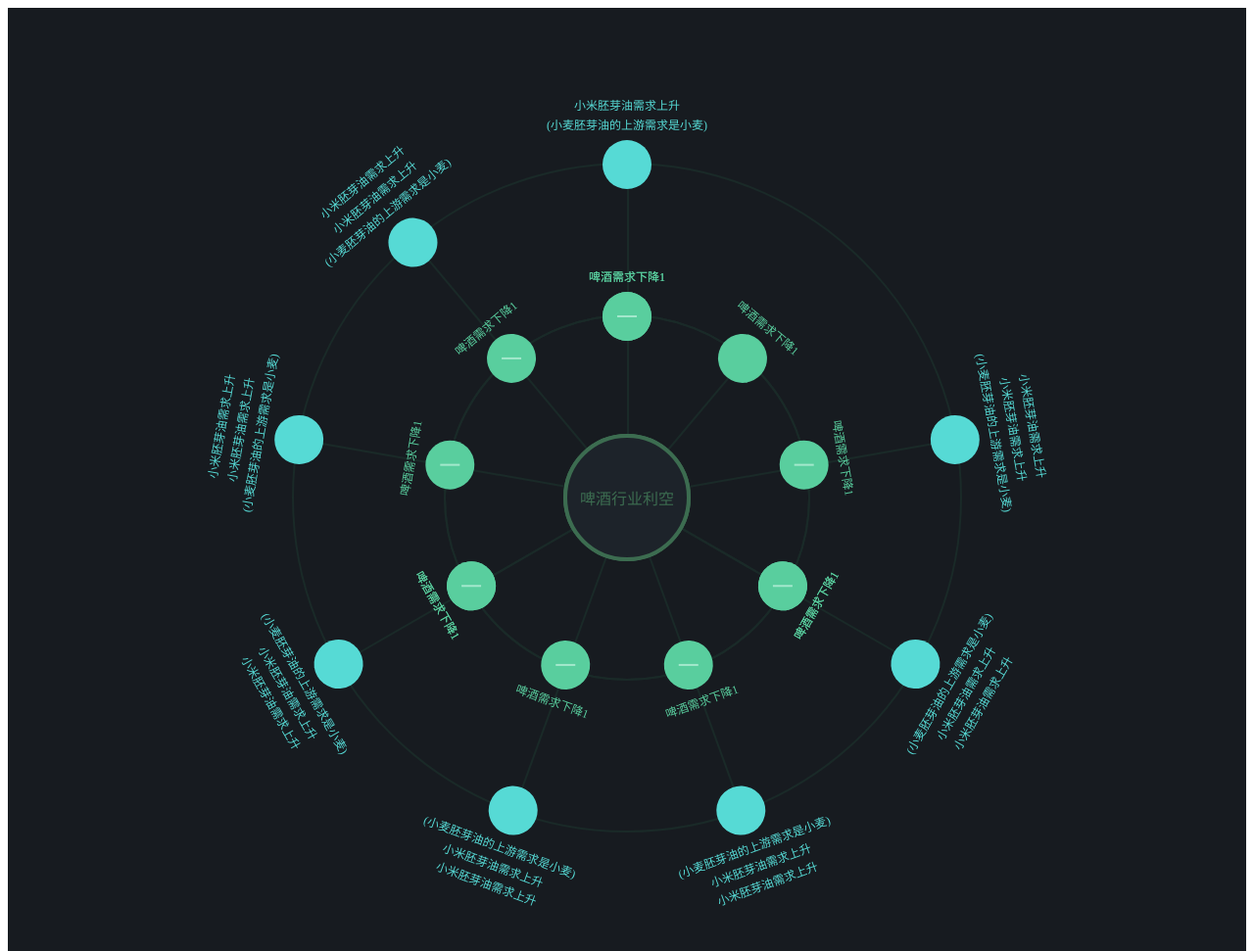
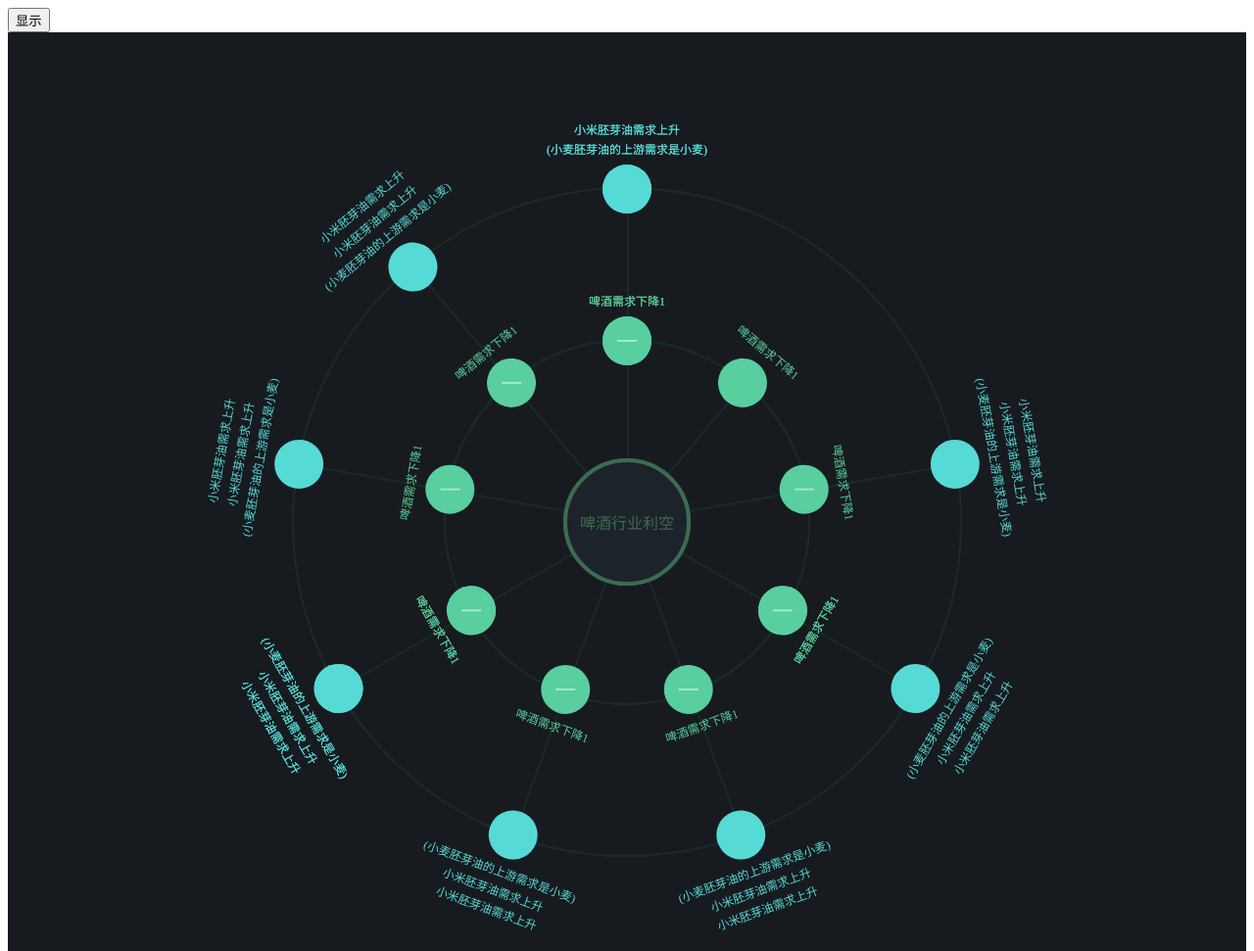
Before and after one commit to kuckboy1994/net-charts, a plain HTML site: page demo.html in a window 1280 px wide. Shown: the top 971 px of the page at 98% size. Drawn offline with nearby package versions, Linux system fonts and the light colour scheme.

Commit message:
@BUG 孙子球颜色不能设置，切换显示不显示问题。

```diff
--- a/demo.html
+++ b/demo.html
@@ -11,6 +11,7 @@
 	</style>
 </head>
 <body>
+	<button id="view_change">显示</button>
 	<div class="net-chart" id="view_net_chart">
 	</div>
 	<div class="net-chart" id="view_net_chart_1">
@@ -19,6 +20,9 @@
 	<script src="http://s.thsi.cn/js/jquery-1.8.3.min.js"></script>
 	<script src="netChart.js"></script>
 	<script>
+		var isExpand = true;
+
+		function show () {
 			$('#view_net_chart').netChart({
 				title: {
 					text: '啤酒行业利空',
@@ -27,7 +31,7 @@
 					lineHeight: '16px',
 					fontWeight: 'bold'
 				},
-			expand: false,
+				expand: isExpand,
 				data: [
 					{
 						title: '啤酒需求下降1',
@@ -61,6 +65,7 @@
 					lineHeight: '16px',
 					fontWeight: 'bold'
 				},
+				expand: isExpand,
 				data: [
 					{
 						title: '啤酒需求下降1',
@@ -146,6 +151,12 @@
 					}
 				]
 			});
+		}
+		show();
+		$('#view_change').on('click', function () {
+			isExpand = !isExpand;
+			show();
+		});
 	</script>
 
 </body>
--- a/netChart.js
+++ b/netChart.js
@@ -73,7 +73,7 @@
 				overflow: 'hidden',
 				fontFamily: this.options.common.fontFamily
 			});
-			$(this).append('<div id="'+this.options.containerId+'"></div>');
+			$(this).html('<div id="'+this.options.containerId+'"></div>');
 		},
 		_setSize: function () {
 			var aData = this._getAdjustmentData();
@@ -147,7 +147,7 @@
 								width: 40%;\
 								min-width: 20px;\
 								height: 4%;\
-								background: #a3e8cc;\
+								background-color: #a3e8cc;\
 								position: absolute;\
 								top: 50%;\
 								left: 50%;\
@@ -158,7 +158,7 @@
 								width: 40%;\
 								min-width: 20px;\
 								height: 4%;\
-								background: #a3e8cc;\
+								background-color: #a3e8cc;\
 								position: absolute;\
 								top: 50%;\
 								left: 50%;\
@@ -172,7 +172,7 @@
 								width: 40%;\
 								min-width: 20px;\
 								height: 4%;\
-								background: #a3e8cc;\
+								background-color: #a3e8cc;\
 								position: absolute;\
 								top: 50%;\
 								left: 50%;\
@@ -214,7 +214,7 @@
 							bottom: 50%;\
 							width: '+self.options.originLine.width+';\
 							height: '+lineHight+'%;\
-							background: '+self.options.originLine.backgroundColor+';\
+							background-color: '+self.options.originLine.backgroundColor+';\
 							transform-origin: center bottom;\
 							z-index: '+self.options.originLine.zIndex+';\
 							transition: '+self.options.originLine.transition+';\
@@ -273,7 +273,7 @@
 							width: 5%;\
 							height: 5%;\
 							border-radius: 50%;\
-							background: '+self.options.childBoll.backgroundColor+';\
+							background-color: '+self.options.childBoll.backgroundColor+';\
 							transform-origin: center 417%;\
 							z-index: '+self.options.childBoll.zIndex+';\
 							transform: translate(-50%, -50%) rotate('+rotateDeg+'deg);">\
@@ -304,10 +304,10 @@
 							width: 5%;\
 							height: 5%;\
 							border-radius: 50%;\
-							background: #56dad5;\
+							background-color: '+self.options.grandsonBoll.backgroundColor+';\
 							transform-origin: center 730%;\
 							box-sizing: border-box;\
-							z-index: 999;\
+							z-index: '+self.options.grandsonBoll.zIndex+';\
 							transition: all 1s ease;\
 							opacity: '+grandsonOpacity+';\
 							transform: translate(-50%, -50%) rotate('+rotateDeg+'deg);">\
@@ -353,7 +353,7 @@
 		},
 		_addEvent: function () {
 			var self = this;
-			$(this).on('click', '.child li', function () {
+			$('#'+this.options.containerId).on('click', '.child li', function () {
 				var index = $(this).index();
 				$(this).find('.option').remove();
 
```
Also changed, not shown: 1 other file. Lines whose indentation alone changed are shown as unchanged.
